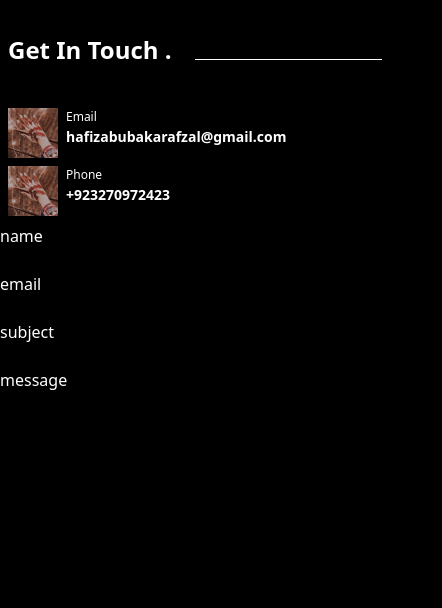
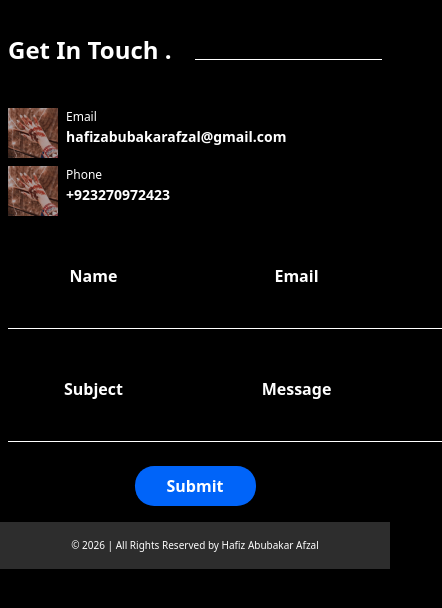
Before and after one commit to abubkar-afzal/my-portfolio, a Next.js app: page /Components/getintouch in a window 390 px wide. Shown: the top 608 px of the page, 442 px wide, since content can reach past the window. Built offline with nearby package versions, Linux system fonts and the light colour scheme.

Commit message:
mobile design complete

```diff
--- a/pages/Components/Navbar.tsx
+++ b/pages/Components/Navbar.tsx
@@ -10,12 +10,12 @@ const Navbar = () => {
     const [show, setShow] = useState(false);
     return <>
         <div className={`px-2 w-[70vw] fixed z-999 text-(--white) border-(--black) h-7`} onClick={() => { setShow(!show) }}>
-            {show ? <RxCross2 className={`w-6 h-6`} /> : <MdOutlineMenu className="w-6 h-6" />}
+            {show ? <RxCross2 className={`w-8 h-8 m-3`} /> : <MdOutlineMenu className="w-8 h-8 m-3" />}
         </div>
-        <div className={`bg-(--gray) text-(--white) w-[70vw] h-screen pt-[1rem] fixed ${show ? "left-0" : "left-[-100vw]"} duration-[1s] overflow-y-scroll`}>
+        <div className={`bg-(--gray) text-(--white) w-[70vw] h-screen pt-[1rem] fixed ${show ? "left-0" : "left-[-100vw]"} duration-[1s] overflow-y-scroll z-99`}>
 
             <div className="flex flex-col my-2 space-y-[2rem] items-center text-center text-wrap">
-                <div className="flex flex-col items-center">
+                <div className="flex flex-col items-center mt-[2rem]">
                     <div><Image src={img1} alt="image" width={150} height={150} /></div>
                     <div className="font-black text-[1.5rem]">Hafiz Abubakar Afzal</div>
                     <div className="font-thin">Developer</div>
@@ -35,31 +35,19 @@ const Navbar = () => {
                         <div><FaUser /></div>
                         <div>About</div>
                     </div>
-                    <div className="flex space-x-2 items-center">
-                        <div><FaAddressCard /></div>
-                        <div>Resume</div>
-                    </div>
+
                     <div className="flex space-x-2 items-center">
                         <div><FaServicestack /></div>
                         <div>Services</div>
-                    </div>
-                    <div className="flex space-x-2 items-center">
-                        <div><FaVrCardboard /></div>
-                        <div>Portfolio</div>
-                    </div>
-                    <div className="flex space-x-2 items-center">
-                        <div><FaSalesforce /></div>
-                        <div>Pricing</div>
-                    </div>
-                    <div className="flex space-x-2 items-center">
-                        <div><FaCamera /></div>
-                        <div>Blog</div>
                     </div>
                     <div className="flex space-x-2 items-center">
                         <div><FaFileContract /></div>
                         <div>Contact</div>
                     </div>
                 </div>
+                <div></div>
+                <div></div>
+                <div></div>
                 <div className="flex space-x-2 items-center">
                     <div><FaDownload /></div>
                     <div>Download CV</div>
--- a/pages/Components/getintouch.tsx
+++ b/pages/Components/getintouch.tsx
@@ -20,28 +20,26 @@ const GetInTouch=()=>{
             <div><div className="font-thin text-[12px]">Phone</div>
             <div className="font-black text-[14px]">+923270972423</div></div>
         </div>
-        <div className="text-(--white)">
+        <div className="text-(--white) grid grid-cols-2 md:grid-cols-3 gap-8 text-center m-2 mt-[2rem]">
             <div>
-                <div>name</div>
-                <input type="text" />
+                <div className="font-black my-4">Name</div>
+                <input type="text" className="border-b p-0 text-center font-thin"/>
             </div>
             <div>
-                <div>email</div>
-                <input type="text" />
-            </div>
-            <div>
-                <div>subject</div>
-                <input type="text" />
-            </div>
-            <div>
-                <div>message</div>
-                <input type="text" />
+                <div className="font-black my-4">Email</div>
+                <input type="text" className="border-b p-0 text-center font-thin"/>
+            </div><div>
+                <div className="font-black my-4">Subject</div>
+                <input type="text" className="border-b p-0 text-center font-thin"/>
+            </div><div>
+                <div className="font-black my-4">Message</div>
+                <input type="text" className="border-b p-0 text-center font-thin"/>
             </div>
         </div>
-        <div>
-            <button>Submit</button>
+        <div className="text-(--white) text-center">
+            <button className="my-[1rem] rounded-[1.2rem] bg-(--blue) p-2 px-[2rem] font-black">Submit</button>
         </div>
-        <div>Location</div>
+        <div className="text-(--white) py-[1rem] bg-(--gray) text-[10px] text-center font-thin">&copy; 2026 | All Rights Reserved by <b>Hafiz Abubakar Afzal</b></div>
     </>
 }
 export default GetInTouch;
```
Also changed, not shown: public/img1.jpg.
